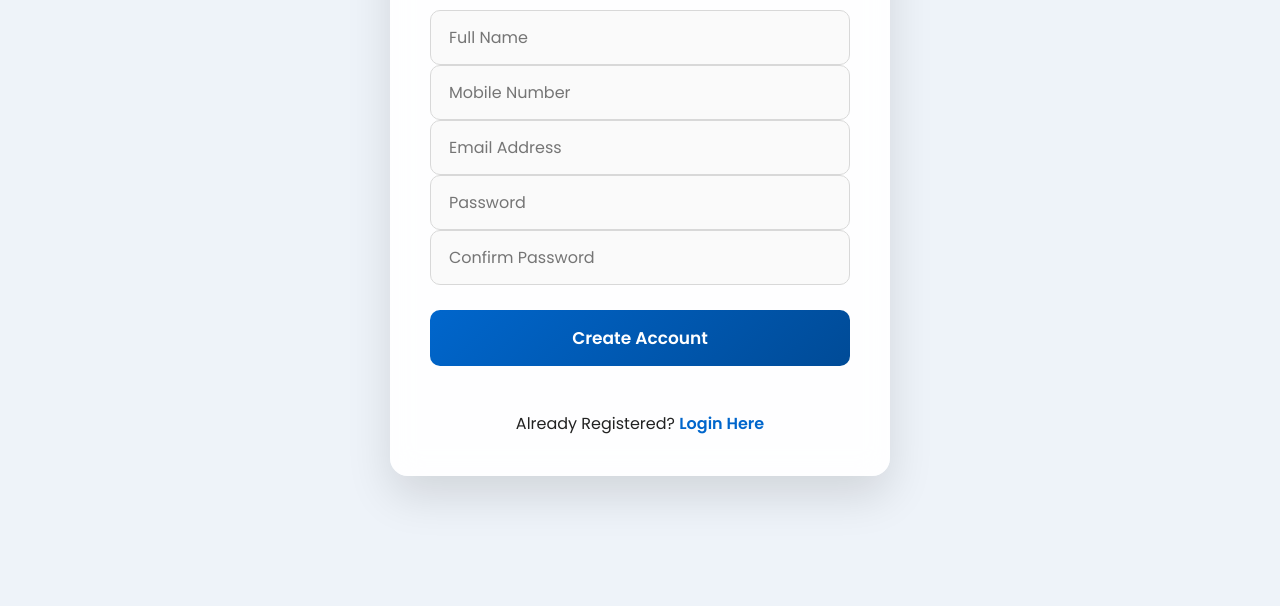
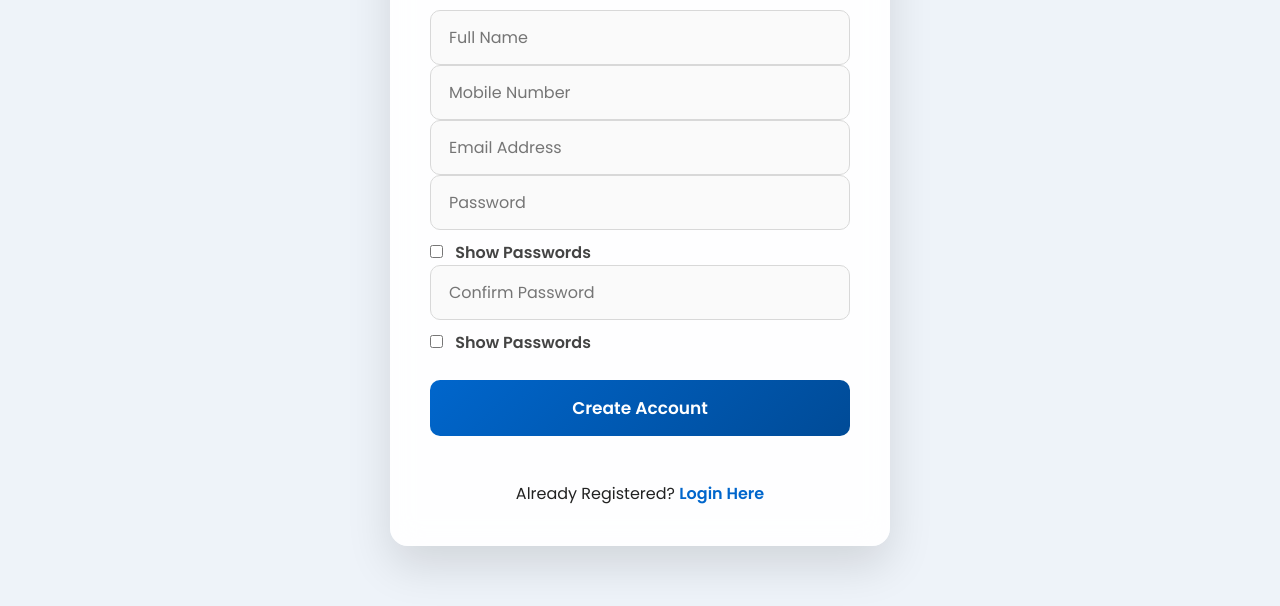
Before and after one commit to Rohithsai1216/AWS-Metro-Ticket-Booking-System-, a plain HTML site: page register.html in a window 1280 px wide. Shown: the part 303-909 px from the top of the page. Before the commit the page ends 839 px from the top, so only its background shows below. Drawn offline with Linux system fonts and the light colour scheme.

Commit message:
Enhance registration form with password visibility toggle
Added checkboxes to toggle password visibility for both password fields.

```diff
--- a/register.html
+++ b/register.html
@@ -54,12 +54,30 @@
 type="password"
 id="password"
 placeholder="Password">
+<div style="margin-top:10px;">
+    <input
+        type="checkbox"
+        onclick="toggleRegisterPassword()"
+        style="width:auto; margin-right:8px;">
 
+    <label style="display:inline;">
+        Show Passwords
+    </label>
+</div>
 <input
 type="password"
 id="confirmPassword"
 placeholder="Confirm Password">
+<div style="margin-top:10px;">
+    <input
+        type="checkbox"
+        onclick="toggleRegisterPassword()"
+        style="width:auto; margin-right:8px;">
 
+    <label style="display:inline;">
+        Show Passwords
+    </label>
+</div>
 <button onclick="registerCustomer()">
 
 Create Account
```
